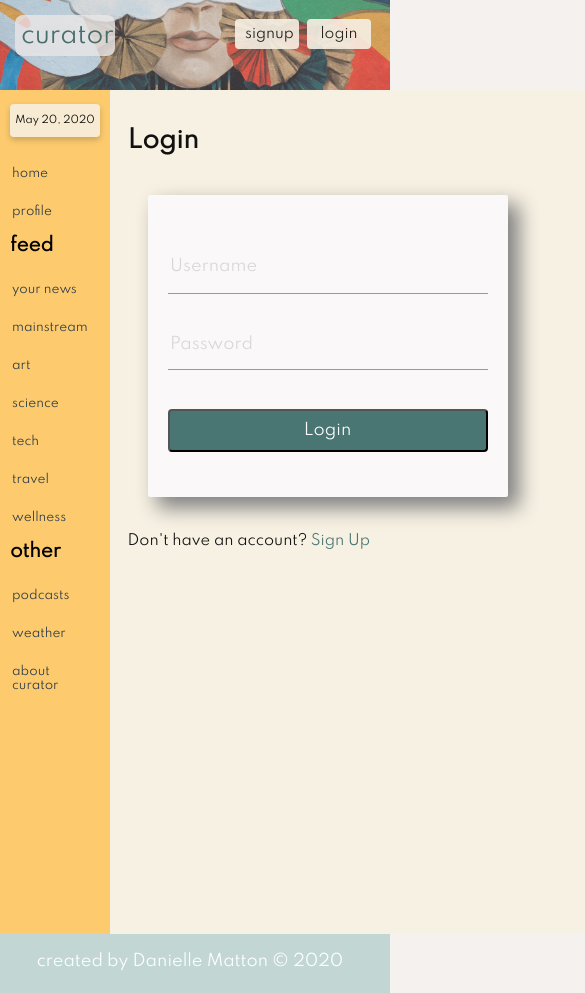
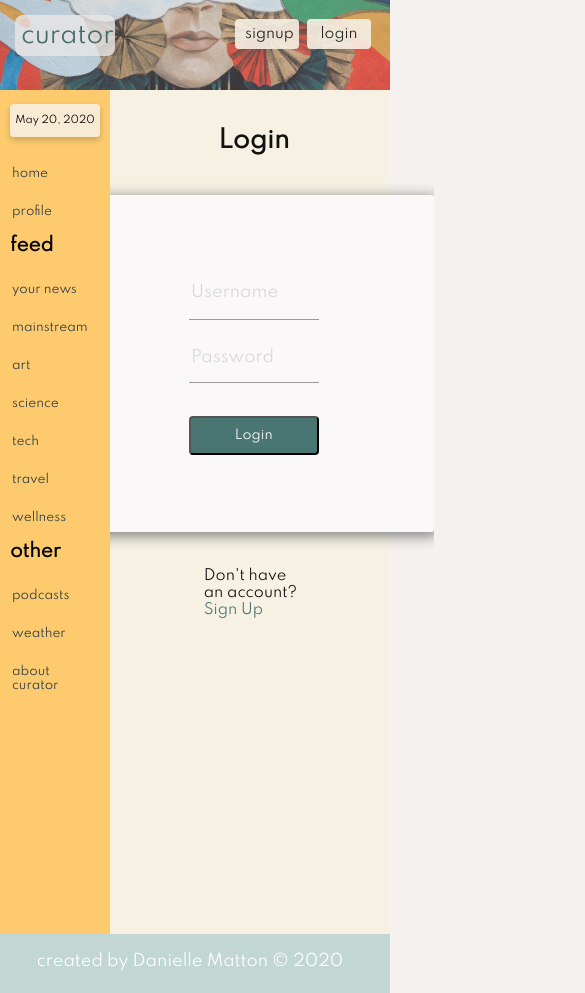
Before and after one commit to dlynnea/kluster-news-frontend, a React (Create React App) app: page /login in a window 390 px wide. Shown: the top 993 px of the page, 585 px wide, since content can reach past the window. Built offline with nearby package versions, Linux system fonts and the light colour scheme.

Commit message:
working on the auth forms in mobile view

```diff
--- a/src/styling/_mobile.scss
+++ b/src/styling/_mobile.scss
@@ -130,9 +130,50 @@
         padding: 16px 10px 20px 30px;
 
         .auth-container {
-            align-items: flex-start;
-            margin: 0;
-            padding: 0;
+            display: flex;
+            flex-direction: column;
+            align-items: center;
+            align-self: center;
+            justify-content: center;
+            max-width: 100px;
+            margin: auto;
+            // padding: 0 2rem;
+
+            .form input[type='submit'] {
+                width: 130px;
+                margin-top: 20px;
+            }
+        }
+
+        form {
+            display: flex;
+            align-items: center;
+            justify-content: center;
+            flex-direction: column;
+            background-color: none;
+            // margin: 20px;
+            // padding: 40px 180px;
+            width: 10%;
+            height: 40vh;
+            // border: 1px solid $ship-officer;
+            box-shadow: 3px 3px 14px 1px grey;
+            border-radius: 2px;
+
+            p {
+                padding: 0;
+            }
+
+            input {
+                // width: 100%;
+                // padding: 10px 6px;
+                // border-radius: 4px;
+                font-size: 0.8rem;
+            }
+        }
+
+        .auth-form .form-input {
+            margin: 0.8rem 0;
+            width: 130px;
         }
 
         h3 {
```
